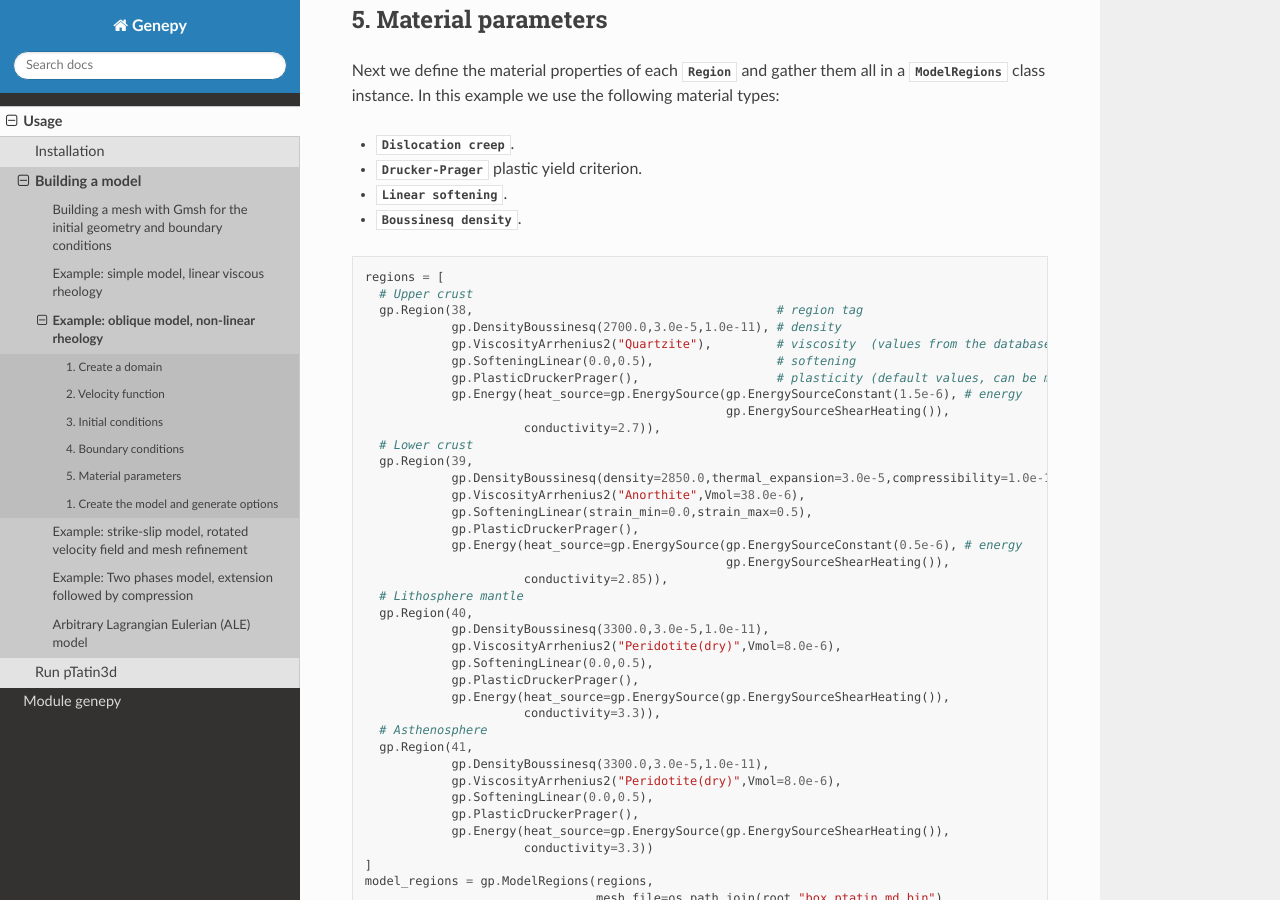
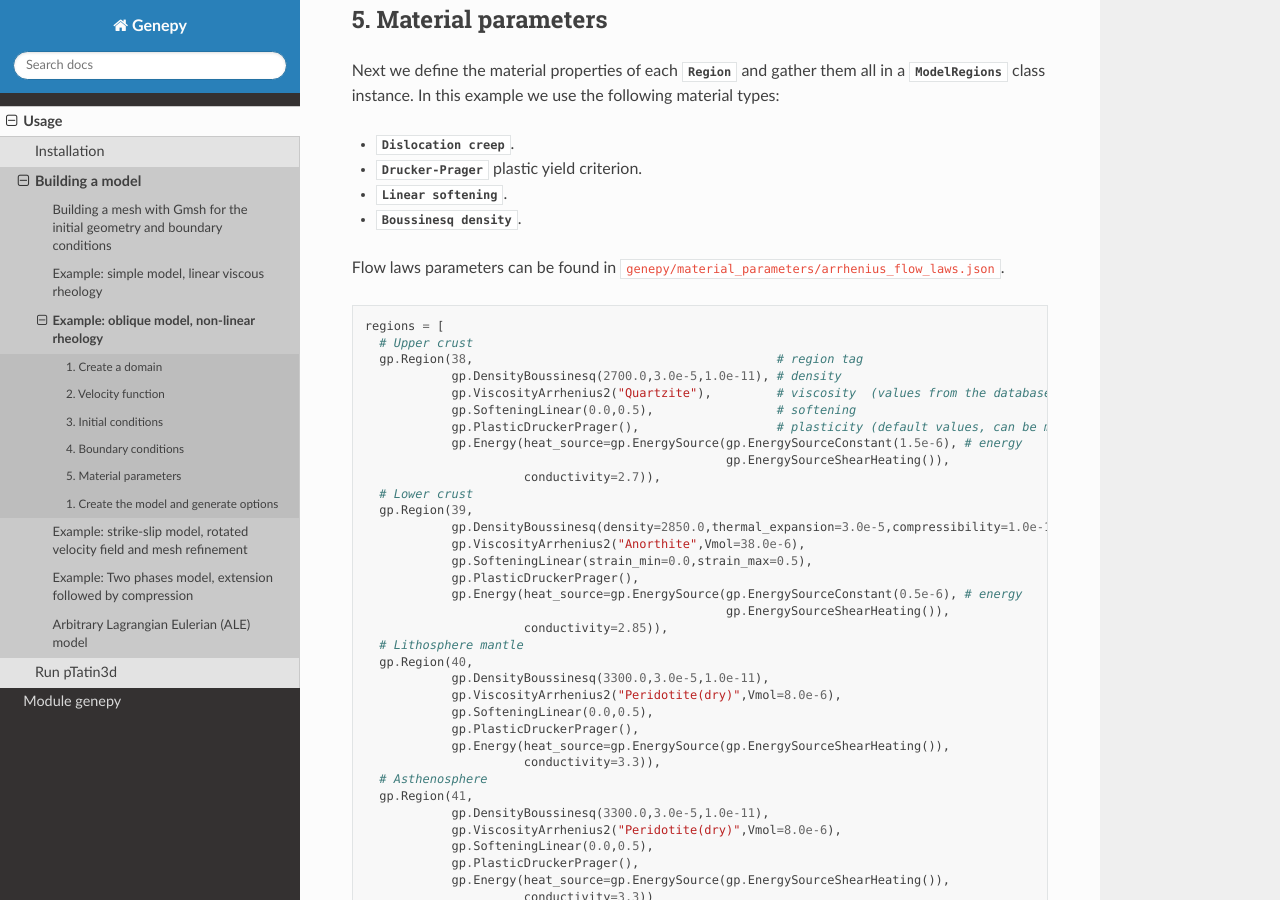
Before and after one commit to anthony-jourdon/Genepy, a Sphinx documentation site: the page built from docs/source/examples/oblique_model.rst, in a window 1280 px wide and 900 px high, scrolled down 2341 px. Built offline with Sphinx 7.4.7 and the Read the Docs theme 3.1.0, drawn with Linux system fonts in a browser that asks for light colours.

Commit message:
Add path to flow law parameters

```diff
--- a/docs/source/examples/oblique_model.rst
+++ b/docs/source/examples/oblique_model.rst
@@ -111,6 +111,8 @@ In this example we use the following material types:
 - :py:class:`Linear softening <genepy.SofteningLinear>`.
 - :py:class:`Boussinesq density <genepy.DensityBoussinesq>`.
 
+Flow laws parameters can be found in ``genepy/material_parameters/arrhenius_flow_laws.json``.
+
 .. code-block:: python
 
   regions = [
--- a/docs/source/examples/strikeslip_model.rst
+++ b/docs/source/examples/strikeslip_model.rst
@@ -178,6 +178,7 @@ regions of the model.
 For each region, a set of parameters is defined using the corresponding classes.
 The details on the methods can be found in the
 :doc:`material parameters <../material_parameters>` section.
+Flow laws parameters can be found in ``genepy/material_parameters/arrhenius_flow_laws.json``.
 
 .. code-block:: python
 
--- a/docs/source/material_parameters.rst
+++ b/docs/source/material_parameters.rst
@@ -94,6 +94,7 @@ Depth-dependent viscosity
 
 Arrhenius viscosity
 ....................
+Pre-existing flow laws parameters can be found in ``genepy/material_parameters/arrhenius_flow_laws.json``.
 
 .. autoclass:: genepy.ViscosityArrhenius
     :members:
```
